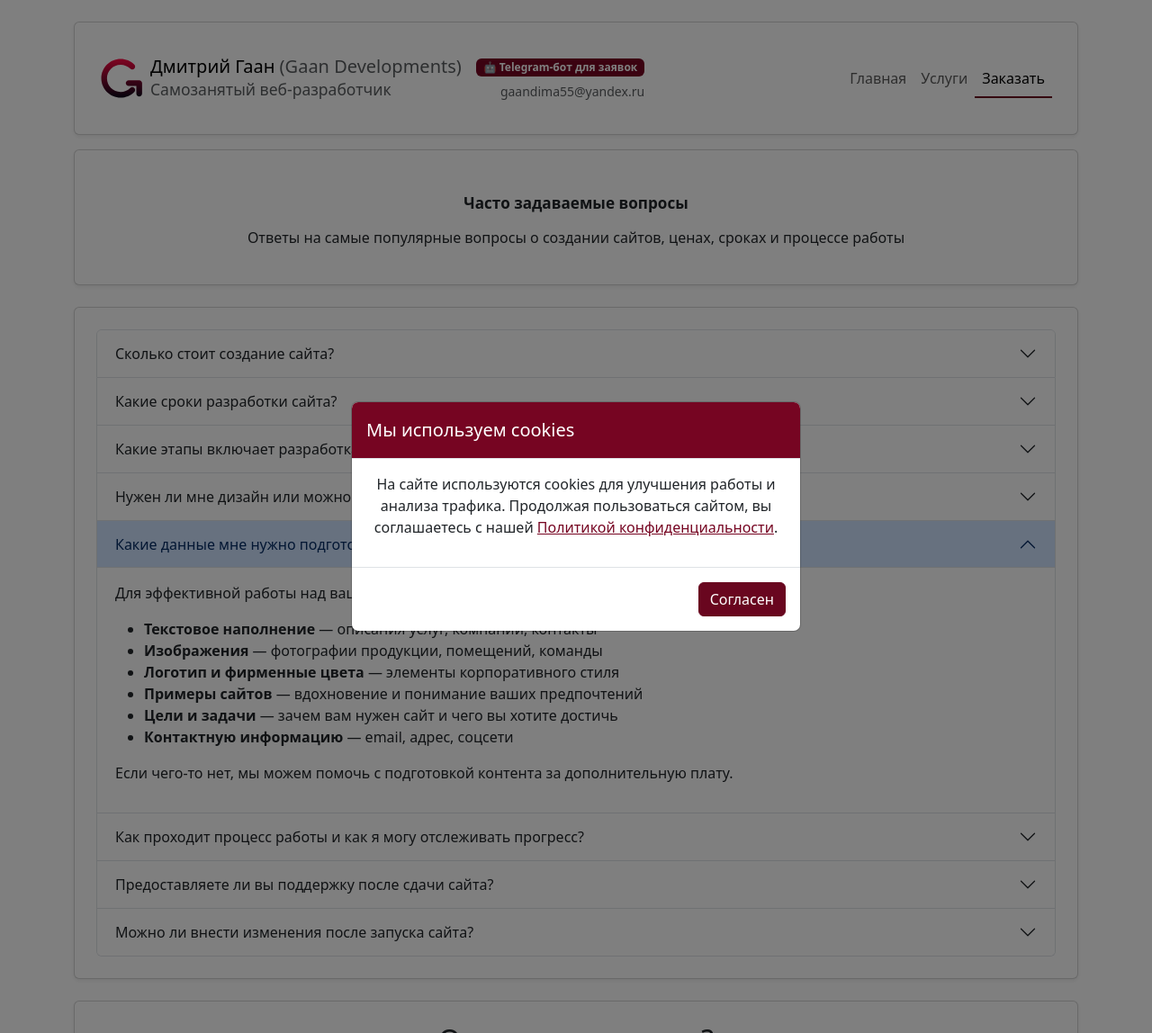
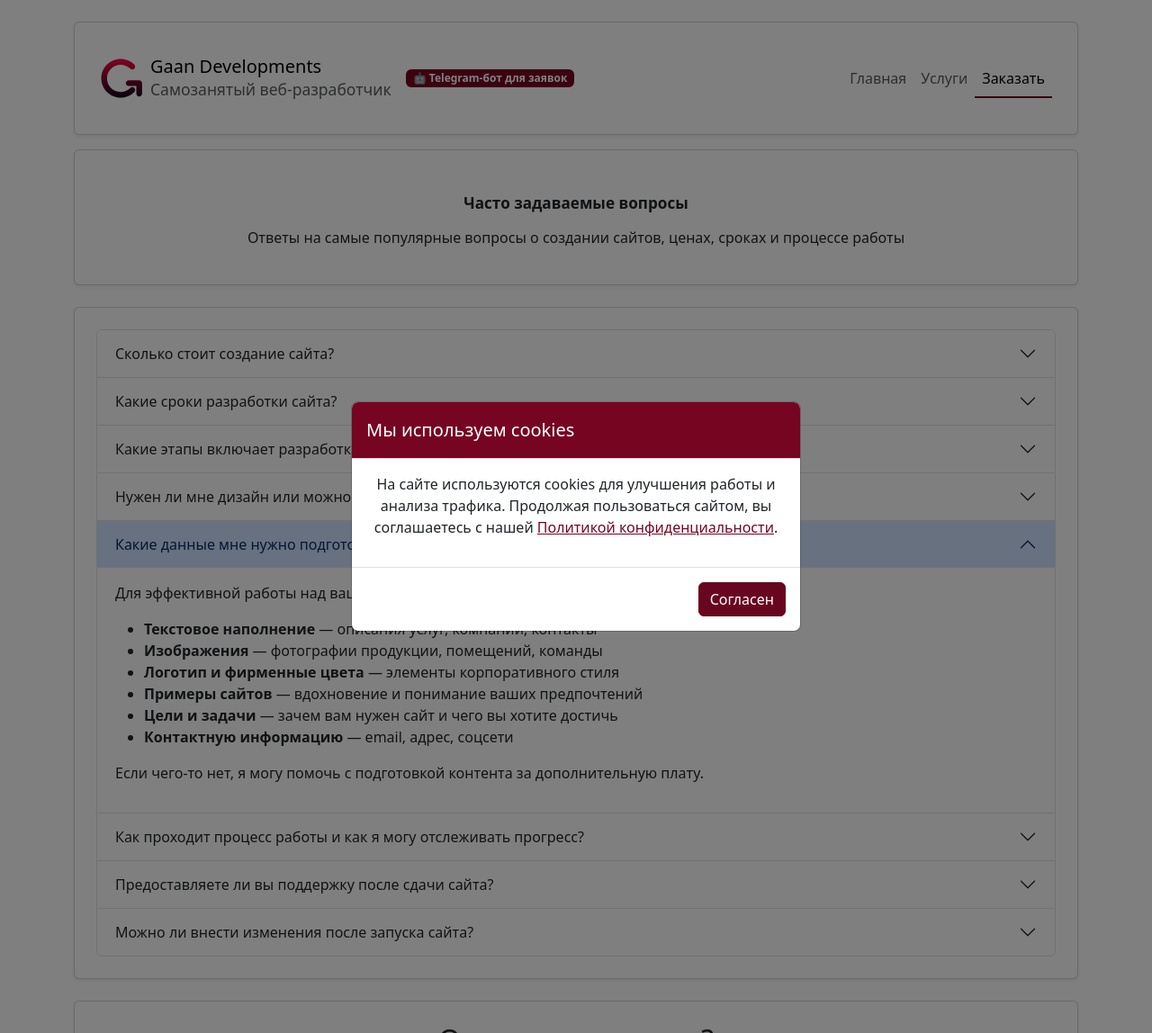
Before and after one commit to Gaan-Dmitry/gaan-developments.ru, a PHP site: page /faq-full.php in a window 1280 px wide, after a click on "Какие данные мне нужно подготовить для создания сайта?". Shown: the whole page at 90% size. Run offline with PHP 8.4, Linux system fonts and the light colour scheme.

Commit message:
Update website content to personalize user engagement
- Changed references from "мы" to "я" in the FAQ and services sections to create a more personal connection with users.
- Updated the main heading on the homepage to reflect the brand name without the author's name for a cleaner presentation.
- Removed redundant contact information from the footer for a more streamlined appearance.
- Adjusted error messages in the JavaScript file to specify Telegram as the contact method for user inquiries.

```diff
--- a/assets/js/form.js
+++ b/assets/js/form.js
@@ -149,7 +149,7 @@ btnSubmit.addEventListener('click', async()=>{
     result.className = 'alert alert-danger';
     result.innerHTML = `
       <strong>Ошибка соединения</strong><br>
-      <small>Пожалуйста, попробуйте еще раз или свяжитесь с нами по телефону.</small>
+      <small>Пожалуйста, попробуйте еще раз или свяжитесь с нами в Telegram.</small>
     `;
   } finally {
     // Восстанавливаем кнопку
--- a/faq-full.php
+++ b/faq-full.php
@@ -199,7 +199,7 @@ require 'config.php';
               <li><strong>Цели и задачи</strong> — зачем вам нужен сайт и чего вы хотите достичь</li>
               <li><strong>Контактную информацию</strong> — email, адрес, соцсети</li>
             </ul>
-            <p>Если чего-то нет, мы можем помочь с подготовкой контента за дополнительную плату.</p>
+            <p>Если чего-то нет, я могу помочь с подготовкой контента за дополнительную плату.</p>
           </div>
         </div>
       </div>
@@ -211,7 +211,7 @@ require 'config.php';
         </h2>
         <div id="collapseSix" class="accordion-collapse collapse" aria-labelledby="headingSix" data-bs-parent="#faqAccordion">
           <div class="accordion-body">
-            <p>Мы используем прозрачный процесс работы:</p>
+            <p>Я использую прозрачный процесс работы:</p>
             <ul>
               <li><strong>Еженедельные отчеты</strong> — о проделанной работе и следующих шагах</li>
               <li><strong>Доступ к промежуточной версии</strong> — вы видите прогресс в реальном времени</li>
@@ -219,7 +219,7 @@ require 'config.php';
               <li><strong>Трекер задач</strong> — вы можете видеть статус выполнения этапов</li>
               <li><strong>Тестирование</strong> — вы участвуете в проверке функционала</li>
             </ul>
-            <p>Мы используем современные инструменты управления проектами для максимальной прозрачности.</p>
+            <p>Я использую современные инструменты управления проектами для максимальной прозрачности.</p>
           </div>
         </div>
       </div>
@@ -231,7 +231,7 @@ require 'config.php';
         </h2>
         <div id="collapseSeven" class="accordion-collapse collapse" aria-labelledby="headingSeven" data-bs-parent="#faqAccordion">
           <div class="accordion-body">
-            <p>Да, мы предоставляем <strong>постпроектную поддержку</strong>:</p>
+            <p>Да, я предоставляю <strong>постпроектную поддержку</strong>:</p>
             <ul>
               <li><strong>Техническая поддержка</strong> — устранение неполадок, обновления</li>
               <li><strong>Контент-поддержка</strong> — обновление текстов, изображений, цен</li>
@@ -239,7 +239,7 @@ require 'config.php';
               <li><strong>Маркетинговая поддержка</strong> — настройка рекламы, аналитики</li>
               <li><strong>Развитие функционала</strong> — добавление новых возможностей</li>
             </ul>
-            <p>Мы предлагаем гибкие тарифы поддержки — от базовых до комплексных решений.</p>
+            <p>Я предлагаю гибкие тарифы поддержки — от базовых до комплексных решений.</p>
           </div>
         </div>
       </div>
@@ -251,7 +251,7 @@ require 'config.php';
         </h2>
         <div id="collapseEight" class="accordion-collapse collapse" aria-labelledby="headingEight" data-bs-parent="#faqAccordion">
           <div class="accordion-body">
-            <p>Конечно! Мы закладываем <strong>гибкость в архитектуре</strong> сайта, чтобы вы могли:</p>
+            <p>Конечно! Я закладываю <strong>гибкость в архитектуре</strong> сайта, чтобы вы могли:</p>
             <ul>
               <li>Добавлять и редактировать страницы</li>
               <li>Обновлять контент и изображения</li>
@@ -259,7 +259,7 @@ require 'config.php';
               <li>Добавлять новые разделы и функции</li>
               <li>Интегрировать с CRM и другими системами</li>
             </ul>
-            <p>Мы также предоставляем обучение по управлению сайтом и готовы помочь с любыми изменениями.</p>
+            <p>Я также предоставляею обучение по управлению сайтом и готов помочь с любыми изменениями.</p>
           </div>
         </div>
       </div>
@@ -268,7 +268,7 @@ require 'config.php';
 
   <section class="card shadow-sm p-4 mb-4 text-center d-flex align-items-center">
     <h2>Остались вопросы?</h2>
-    <p>Напишите нам в Telegram-бот — мы подробно ответим на все интересующие вас вопросы и предложим оптимальное решение для вашего бизнеса.</p>
+    <p>Напишите нам в Telegram-бот — я подробно отвечу на все интересующие вас вопросы и предложу оптимальное решение для вашего бизнеса.</p>
     <a href="https://t.me/Gaan_Developments_bot" class="btn btn-lg btn-primary w-75 text-center" target="_blank" rel="noopener">Задать вопрос в Telegram-боте</a>
     <p class="mt-3 text-muted">Или напишите на email: <a href="mailto:gaandima55@yandex.ru">gaandima55@yandex.ru</a></p>
   </section>
--- a/footer.php
+++ b/footer.php
@@ -3,7 +3,7 @@
     <!-- Контакты -->
     <div class="row">
       <div class="col-md-6 mb-2 mb-md-0">
-        <p class="mb-1">&copy; <?= date('Y') ?> <span itemprop="brand">Gaan Developments</span> (самозанятый Дмитрий Гаан). Все права защищены.</p>
+        <p class="mb-1">&copy; <?= date('Y') ?> <span itemprop="brand">Gaan Developments</span>. Все права защищены.</p>
 
         <!-- Микроразметка -->
         <meta itemprop="name" content="Дмитрий Гаан">
@@ -17,13 +17,6 @@
           <meta itemprop="availableLanguage" content="Russian">
           <a href="mailto:gaandima55@yandex.ru" itemprop="email">gaandima55@yandex.ru</a> | <br class="d-b d-md-none">
           <a href="https://t.me/Gaan_Developments_bot" itemprop="url" target="_blank">Telegram-бот для заявок</a>
-        </div>
-
-        <!-- Дополнительные контакты -->
-        <div class="mt-2">
-          <small class="text-muted">
-            Telegram-канал: <a href="https://t.me/gaan_developments" target="_blank" rel="noopener">@gaan_developments</a>
-          </small>
         </div>
       </div>
       <div class="col-md-6 d-flex align-items-center flex-row-reverse">
--- a/header.php
+++ b/header.php
@@ -10,8 +10,7 @@
 
         <div class="d-flex flex-column text-center text-md-start">
           <span class="h5 mb-0">
-            <span itemprop="name">Дмитрий Гаан</span>
-            <span class="text-muted"> (Gaan Developments)</span>
+            <span itemprop="name">Gaan Developments</span>
           </span>
           <!-- Слоган скрывается на мобильном -->
           <span class="tagline small text-muted text-wrap d-none d-md-block" itemprop="jobTitle">
@@ -26,11 +25,6 @@
           <div class="mb-1">
             <a href="https://t.me/Gaan_Developments_bot" class="text-decoration-none" target="_blank" rel="noopener" aria-label="Telegram-бот для заявок">
               <span class="badge bg-primary">🤖 Telegram-бот для заявок</span>
-            </a>
-          </div>
-          <div>
-            <a href="mailto:gaandima55@yandex.ru" class="text-muted small text-decoration-none" itemprop="email">
-              gaandima55@yandex.ru
             </a>
           </div>
         </div>
--- a/index.php
+++ b/index.php
@@ -118,7 +118,7 @@ if (file_exists($reviews_cache) && time() - filemtime($reviews_cache) < 3600) {
   <!-- О компании -->
   <section class="card shadow-sm p-4 mb-4" id="about">
     <div class="card-body text-center">
-        <h1 class="mb-3" itemprop="name">Веб-разработчик Дмитрий Гаан (Gaan Developments)</h1>
+        <h1 class="mb-3" itemprop="name">Веб-разработка Gaan Developments</h1>
         <p class="card-text mb-4" itemprop="description">
             Я создаю сайты, которые не только красивы, но и приносят результат.
             В своей работе совмещаю современный дизайн, удобство для пользователей и техническую надёжность.
--- a/order.php
+++ b/order.php
@@ -39,6 +39,7 @@ require 'config.php';
     /* Исправляем ширину формы */
     #orderForm {
       max-width: 800px;
+      min-width: 45rem;
       margin: 0 auto;
     }
 
--- a/save_request.php
+++ b/save_request.php
@@ -206,7 +206,7 @@ if ($_SERVER['REQUEST_METHOD'] === 'POST') {
             ob_clean();
             echo json_encode([
                 'success' => true,
-                'message' => 'Заявка успешно отправлена! Мы свяжемся с вами в ближайшее время.',
+                'message' => 'Заявка успешно отправлена!',
                 'request_id' => $unique_id,
                 'telegram_sent' => $telegramSent
             ]);
--- a/services.php
+++ b/services.php
@@ -77,7 +77,7 @@ require 'config.php';
     <div class="card-body text-center">
       <h1 class="mb-3" itemprop="name">Наши услуги</h1>
       <p class="card-text" itemprop="description">
-        Мы предлагаем полный спектр услуг по созданию и продвижению веб-сайтов,
+        Я предлагаю полный спектр услуг по созданию и продвижению веб-сайтов,
         адаптированных под задачи вашего бизнеса и цели развития.
       </p>
     </div>
@@ -185,7 +185,7 @@ require 'config.php';
 
   <section class="card shadow-sm p-4 mb-4 text-center d-flex align-items-center">
     <h2>Готовы начать проект?</h2>
-    <p>Оставьте заявку — мы свяжемся с вами в течение дня и обсудим детали.</p>
+    <p>Оставьте заявку — я свяжусь с вами в течение дня и обсудим детали.</p>
     <a href="order.php" class="btn btn-lg btn-primary w-75 text-center">Заказать сайт</a>
   </section>
 
```
